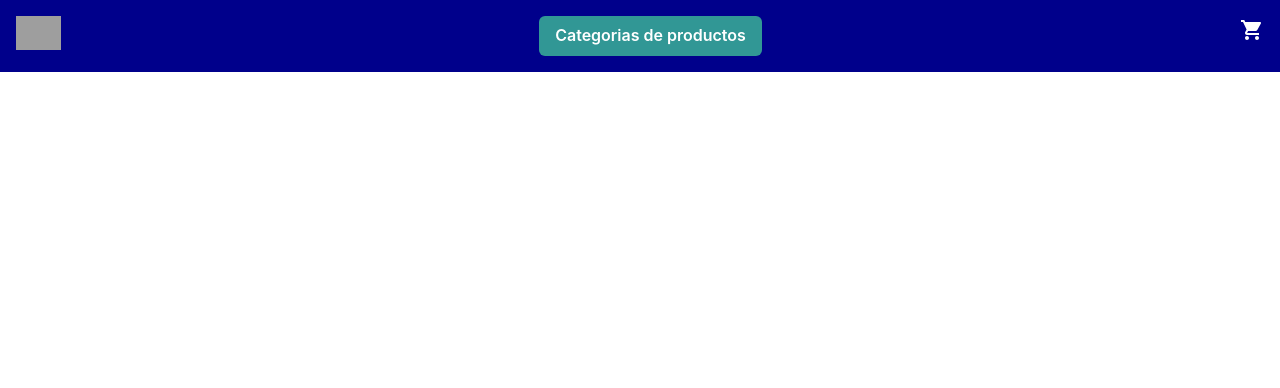
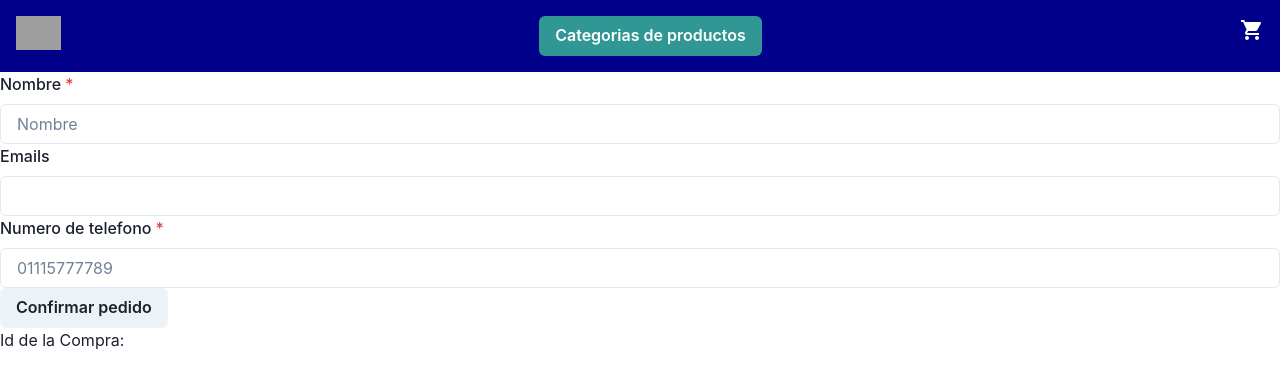
Before and after one commit to AguadaC/EntregaFinal-Aguada, a React (Vite) app: page /send in a window 1280 px wide. Shown: the top 388 px of the page. Built offline with nearby package versions, Linux system fonts and the light colour scheme; grey boxes are pictures that could not be loaded.

Commit message:
feat(send Form): Added Form to finished purchases

```diff
--- a/src/App.jsx
+++ b/src/App.jsx
@@ -3,6 +3,7 @@ import { BrowserRouter, Routes, Route } from 'react-router-dom';
 import NavBar from './components/NavBar';
 import ItemListContainer from './components/ItemListContainer';
 import ItemDetailContainer from './components/ItemDetailContainer';
+import ContactForm from './components/ContactForm';
 import Cart from './components/Cart';
 import ShoppingCartContext from './context/ShoppingCartContext';
 
@@ -16,6 +17,7 @@ const App = () => {
           <Route exact path="/category/:id" element={<ItemListContainer />} />
           <Route exact path="/item/:id" element={<ItemDetailContainer />} />
           <Route exact path="/cart" element={<Cart />} />
+          <Route exact path="/send" element={<ContactForm />} />
       </Routes>
       </ShoppingCartContext>
     </BrowserRouter>
--- a/src/components/Cart.jsx
+++ b/src/components/Cart.jsx
@@ -1,12 +1,12 @@
 import React from 'react';
 import CartItem from './CartItem';
-import { Flex, Box, Center, Button, Divider, Text } from '@chakra-ui/react';
+import { Flex, Box, Center, Button } from '@chakra-ui/react';
 import { Link } from 'react-router-dom'
 import { useContext } from 'react';
 import { CartContext } from '../context/ShoppingCartContext';
 
 const CartDetail = () => {
-  const { cart, addItem, removeItem, isInCart, getQuantityTotal } = useContext(
+  const { cart, addItem, removeItem, isInCart, getQuantityTotal, cleanCart } = useContext(
     CartContext
   );
 
@@ -28,6 +28,7 @@ const CartDetail = () => {
   }
 
   return (
+    <>
     <Flex flexWrap="wrap" justifyContent="center" alignItems="flex-start">
       {cart.map((product, index) => (
         <Box key={product.id} mx={2} mb={4} width={['100%', '48%', '48%', '23%']}>
@@ -35,6 +36,16 @@ const CartDetail = () => {
         </Box>
       ))}
     </Flex>
+    <Center bg="teal" h="100px" color="white" fontWeight="bold">
+    <Flex direction="column" flexWrap="wrap">
+      <Box mx="auto">
+        <Link to="/send">
+          <Button>Finalizar compra</Button>
+        </Link>
+      </Box>
+    </Flex>
+    </Center>
+    </>
   );
 };
 
--- a/src/components/CartWidget.jsx
+++ b/src/components/CartWidget.jsx
@@ -10,7 +10,7 @@ const theme = createTheme();
 
 const CartWidget = () => {
 
-  const { cart, addItem, removeItem, isInCart, getQuantityTotal } = useContext(CartContext);
+  const { cart, addItem, removeItem, isInCart, getQuantityTotal, cleanCart } = useContext(CartContext);
 
   const itemNumber = getQuantityTotal()
   console.log(itemNumber)
--- /dev/null
+++ b/src/components/ContactForm.jsx
@@ -0,0 +1,96 @@
+import React, { useState } from "react";
+import {
+  FormControl,
+  FormLabel,
+  Input,
+  Button
+} from "@chakra-ui/react";
+import { collection, getFirestore, addDoc } from "firebase/firestore";
+import { useContext } from 'react';
+import { CartContext } from '../context/ShoppingCartContext';
+
+const ContactForm = () => {
+  const { cart, addItem, removeItem, isInCart, getQuantityTotal, cleanCart } = useContext(
+    CartContext
+  );
+  const [id, setId] = useState("");
+  const [name, setName] = useState("");
+  const [email, setEmail] = useState("");
+  const [phone, setPhone] = useState("");
+
+  const db = getFirestore()
+
+
+  const handleChange = (event) => {
+    const { name, value } = event.target;
+    switch (name) {
+      case "name":
+        setName(value);
+        break;
+      case "email":
+        setEmail(value);
+        break;
+      case "phone":
+        setPhone(value);
+        break;
+      default:
+        break;
+    }
+  };
+
+  const handleSubmit = (e) => {
+    e.preventDefault()
+
+    addDoc(orderCollection, order).then(({ id }) =>
+      setId(id))
+      cleanCart()
+  }
+
+  const order = {
+      name,
+      email,
+      phone,
+      cart
+  }
+
+  const orderCollection = collection(db, "orders")
+
+  return (
+    <>
+    <form action="" onSubmit={handleSubmit}>
+      <FormControl isRequired>
+        <FormLabel>Nombre</FormLabel>
+        <Input
+          placeholder="Nombre"
+          name="name"
+          value={name}
+          onChange={handleChange}
+        />
+      </FormControl>
+      <FormControl>
+        <FormLabel>Emails</FormLabel>
+        <Input
+          type="email"
+          name="email"
+          value={email}
+          onChange={handleChange}
+        />
+      </FormControl>
+      <FormControl isRequired>
+        <FormLabel>Numero de telefono</FormLabel>
+        <Input
+          placeholder="01115777789"
+          name="phone"
+          value={phone}
+          onChange={handleChange}
+        />
+      </FormControl>
+      <Button type="submit">Confirmar pedido</Button>
+    </form>
+    <p>Id de la Compra: {id} </p>
+    </>
+
+  );
+};
+
+export default ContactForm;
--- a/src/components/ItemDetail.jsx
+++ b/src/components/ItemDetail.jsx
@@ -1,12 +1,12 @@
 import React from 'react';
-import { Box, Heading, Text, Image} from '@chakra-ui/react';
+import { Flex, Box, Heading, Text, Image} from '@chakra-ui/react';
 import ItemCount from './ItemCount';
 import { useContext } from 'react';
 import { CartContext } from '../context/ShoppingCartContext';
 
 const ItemDetail = ({ productDetail }) => {
 
-  const {cart, addItem, removeItem, isInCart, getQuantityTotal} = useContext(CartContext);
+  const { cart, addItem, removeItem, isInCart, getQuantityTotal, cleanCart } = useContext(CartContext);
 
   const handleAddToCart = (quantity) => {
     console.log(`Added ${quantity} ${productDetail.title}(s) to cart`);
@@ -14,6 +14,7 @@ const ItemDetail = ({ productDetail }) => {
   };
 
   return (
+    <Flex flexWrap="wrap" justifyContent="center" alignItems="flex-start">
     <Box maxW="sm" borderWidth="1px" borderRadius="lg" overflow="hidden">
       <Image src={productDetail.image} alt={productDetail.title} />
       <Box p="6">
@@ -27,6 +28,8 @@ const ItemDetail = ({ productDetail }) => {
         <ItemCount initial={0} onAdd={handleAddToCart} />
       </Box>
     </Box>
+    </Flex>
+
   );
 };
 
--- a/src/context/ShoppingCartContext.jsx
+++ b/src/context/ShoppingCartContext.jsx
@@ -54,9 +54,13 @@ const CartProvider = ({children}) => {
         return quantityTotal;
       };
 
+    const cleanCart = () => {
+      setCart([])
+    }
+
 
       return (
-        <CartContext.Provider value={{ cart, addItem, removeItem, isInCart, getQuantityTotal }} >
+        <CartContext.Provider value={{ cart, addItem, removeItem, isInCart, getQuantityTotal, cleanCart }} >
             {children}
         </CartContext.Provider>
     )
```
